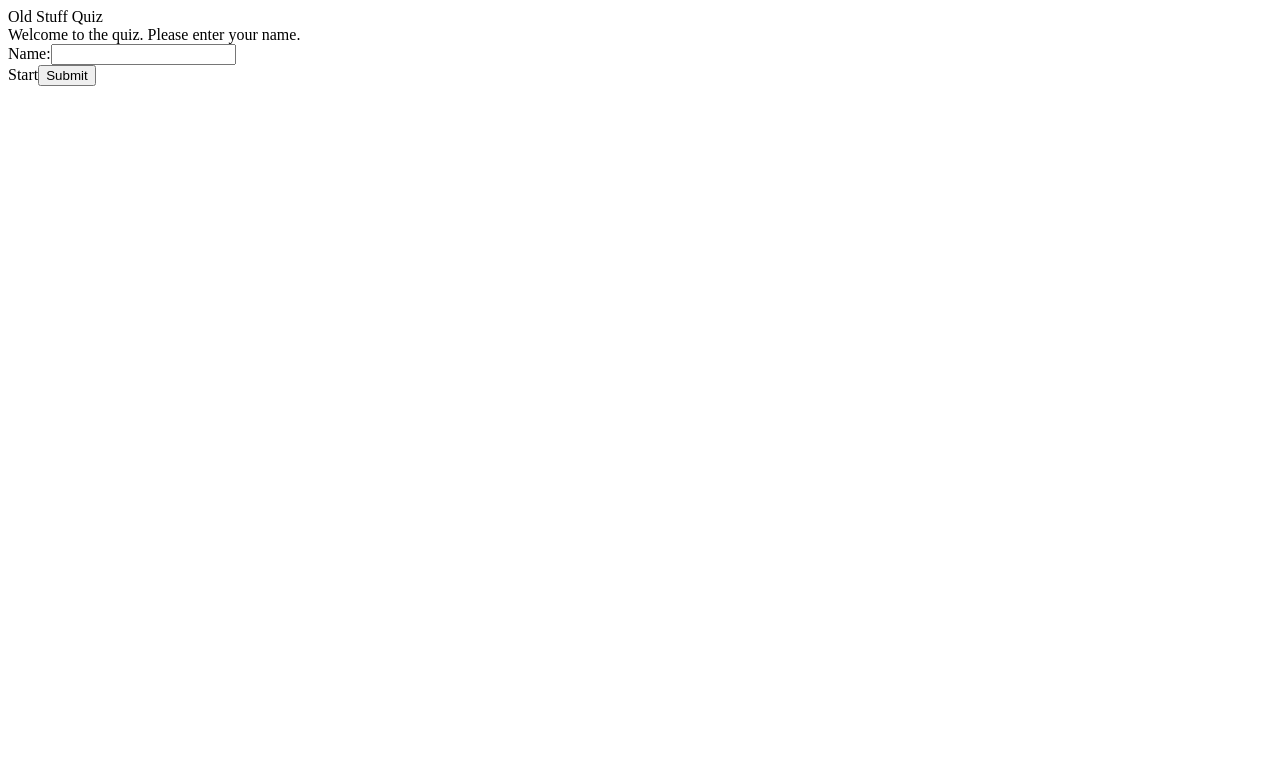
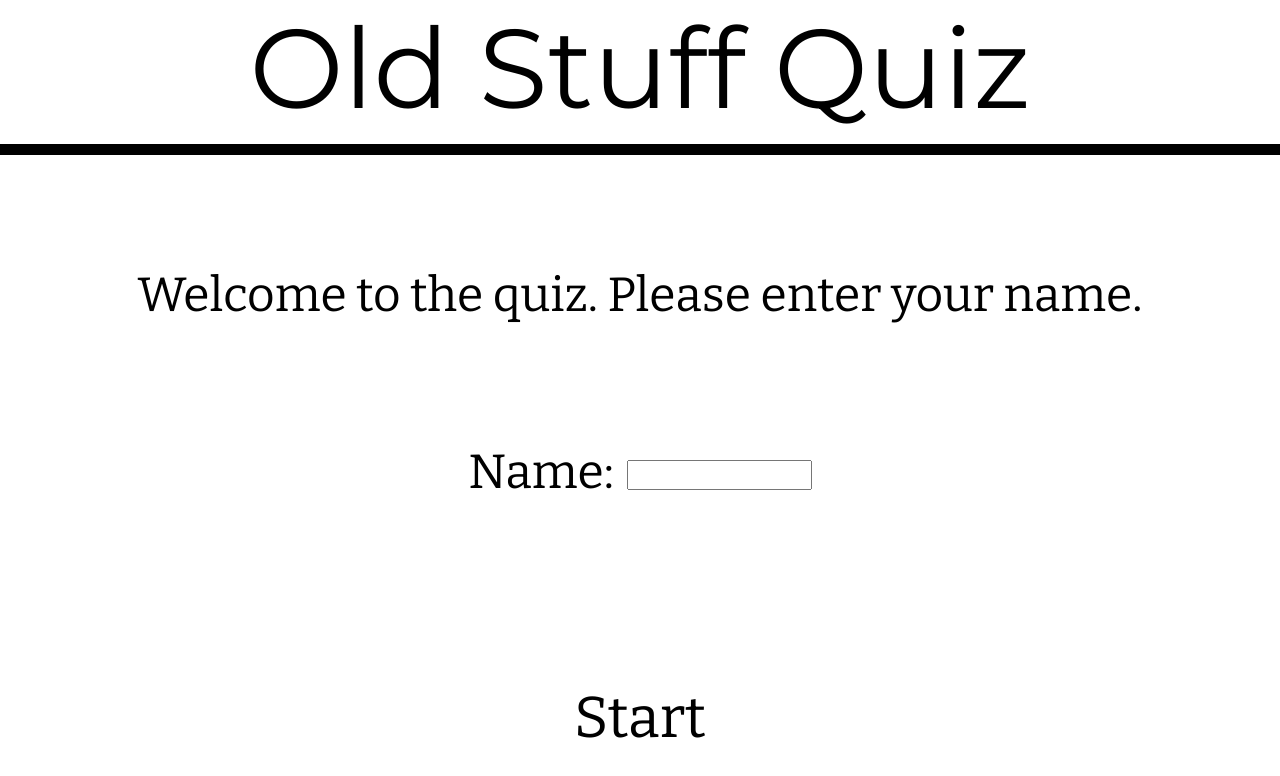
Before and after one commit to D-Buettner/quiz, a website: page index.html in a window 1280 px wide. Drawn offline with nearby package versions, Linux system fonts and the light colour scheme; the site is published under a folder, as on GitHub Pages, so addresses that start at the root find nothing.

Commit message:
fix css link

```diff
--- a/index.html
+++ b/index.html
@@ -7,8 +7,8 @@
     <meta name="viewport" content="width=device-width, initial-scale=1.0">
     <link rel="stylesheet" type="text/css" href="http://fonts.googleapis.com/css?family=Montserrat">
     <link rel="stylesheet" type="text/css" href="http://fonts.googleapis.com/css?family=Bitter">
-    <link rel="stylesheet" type="text/css" href="/css/reset.css">
-    <link rel="stylesheet" type="text/css" href="/css/theme.css">
+    <link rel="stylesheet" type="text/css" href="css/reset.css">
+    <link rel="stylesheet" type="text/css" href="css/theme.css">
     <link href='http://fonts.googleapis.com/css?family=Vollkorn' rel='stylesheet' type='text/css'>
     <title>Deric's Rad Quiz</title>
 </head>
```
